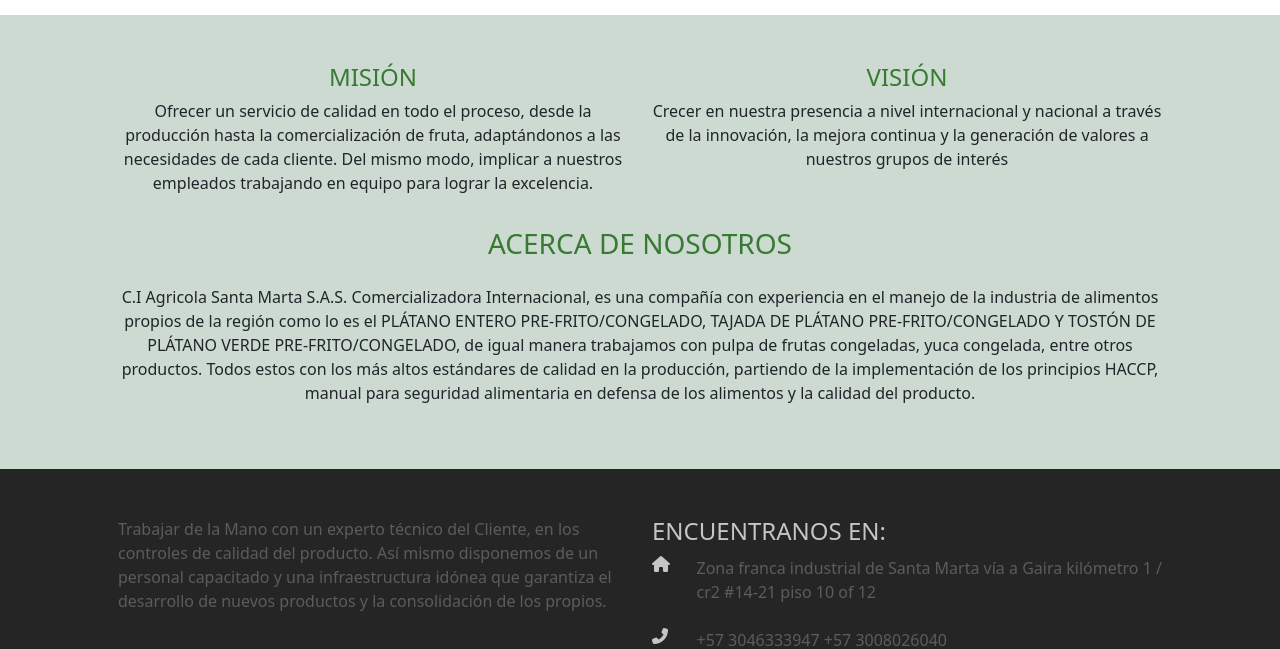
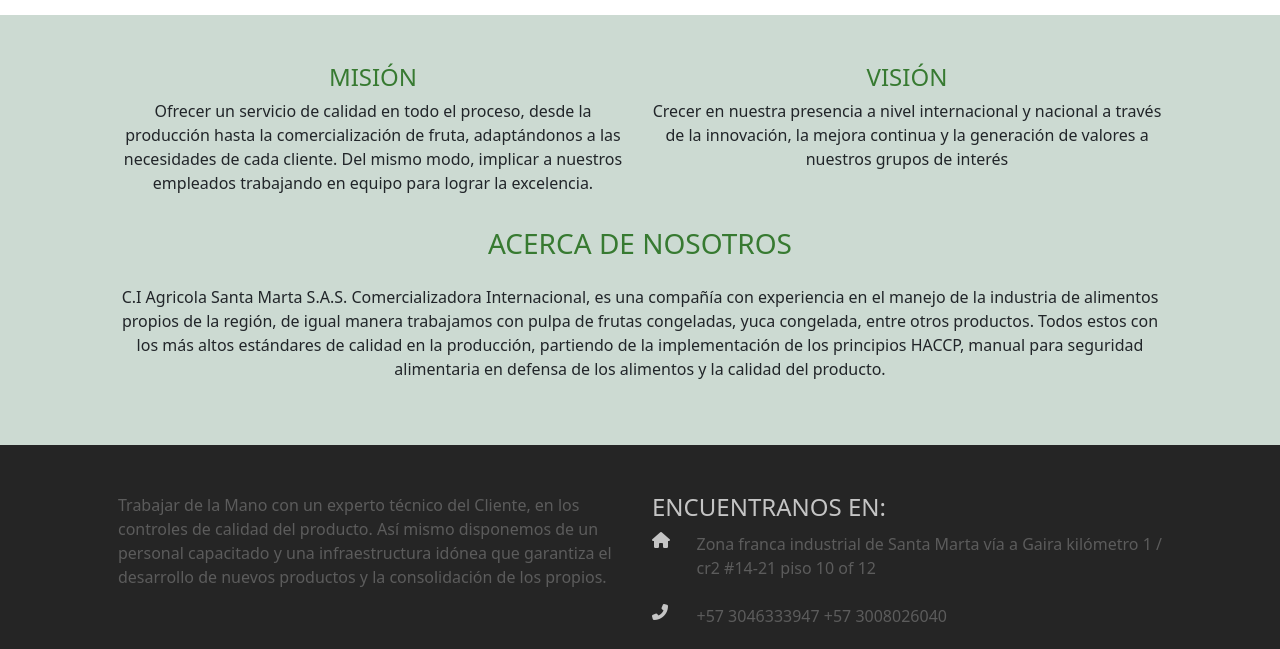
Before and after one commit to JJBlancoDev/ProyectoAgricola, a plain HTML site: page ProyectoAgricola/index.html in a window 1280 px wide. Shown: the part 3216-3865 px from the top of the page. Drawn offline with Linux system fonts and the light colour scheme; files whose address does not match are found by name.

Commit message:
Update index.html

```diff
--- a/ProyectoAgricola/index.html
+++ b/ProyectoAgricola/index.html
@@ -281,7 +281,7 @@
 
 
             <div class="row">
-                <p class="text-center">C.I Agricola Santa Marta S.A.S. Comercializadora Internacional, es una compañía con experiencia en el manejo de la industria de alimentos propios de la región como lo es el PLÁTANO ENTERO PRE-FRITO/CONGELADO, TAJADA DE PLÁTANO PRE-FRITO/CONGELADO Y TOSTÓN DE PLÁTANO VERDE PRE-FRITO/CONGELADO, de igual manera trabajamos con pulpa de frutas congeladas, yuca congelada, entre otros productos. Todos estos con los más altos estándares de calidad en la producción, partiendo de la implementación de los principios HACCP, manual para seguridad alimentaria en defensa de los alimentos y la calidad del producto.</p>
+                <p class="text-center">C.I Agricola Santa Marta S.A.S. Comercializadora Internacional, es una compañía con experiencia en el manejo de la industria de alimentos propios de la región, de igual manera trabajamos con pulpa de frutas congeladas, yuca congelada, entre otros productos. Todos estos con los más altos estándares de calidad en la producción, partiendo de la implementación de los principios HACCP, manual para seguridad alimentaria en defensa de los alimentos y la calidad del producto.</p>
             </div>
         </div>
     </div>
```
